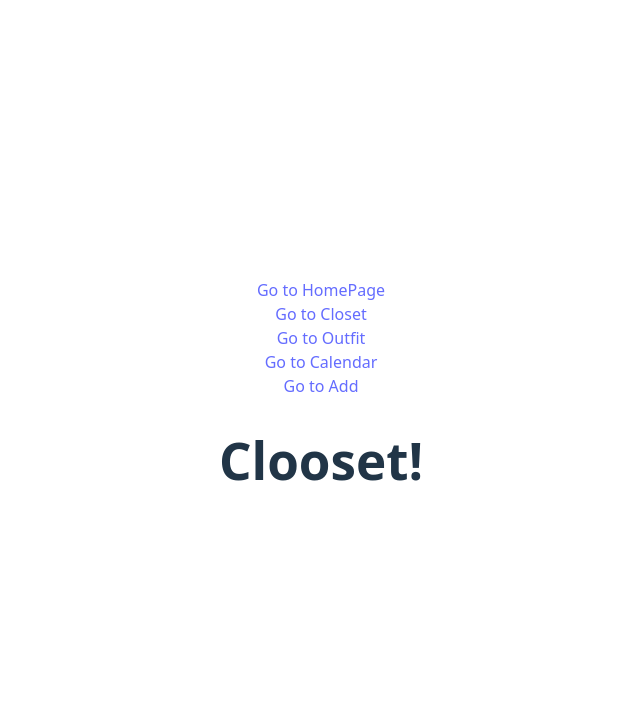
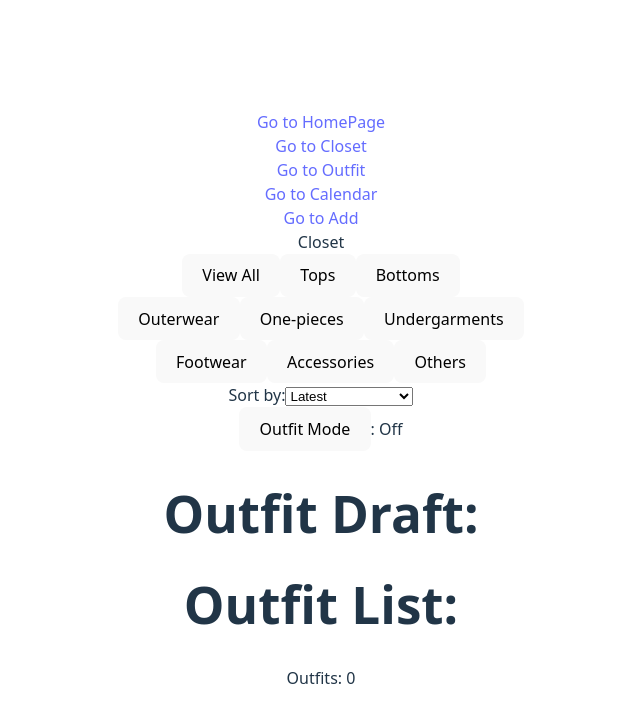
Before and after one commit to davidzheng14/ootd-project, a React (Vite) app: page /closet in a window 1280 px wide. Shown: the top 722 px of the page, without its empty margins (319-959 px from the left). Built offline with nearby package versions, Linux system fonts and the light colour scheme.

Commit message:
Added routing to different pages

```diff
--- a/src/App.jsx
+++ b/src/App.jsx
@@ -10,12 +10,13 @@ import { AddPage } from './pages/AddPage.jsx'
 function App() {
 
   const [closet,setCloset] = useState([]);
+  const [outfitList, setOutfitList] = useState([]);
 
   return (
     <>
     <Routes>
       <Route path="/" element={<HomePage closet={closet}/>} />
-      <Route path="closet" element={<ClosetPage closet={closet} />} />
+      <Route path="closet" element={<ClosetPage closet={closet} outfitList={outfitList} setOutfitList={setOutfitList} />} />
       <Route path="outfit" element={<OutfitPage />} />
       <Route path="calendar" element={<CalendarPage />} />
       <Route path="add" element={<AddPage closet={closet} setCloset={setCloset}/>} />
--- a/src/pages/ClosetPage.jsx
+++ b/src/pages/ClosetPage.jsx
@@ -1,12 +1,147 @@
 import { ListViewer } from "../components/ListViewer";
 import { Header } from '../components/Header.jsx';
+import { useState } from 'react';
 
-export function ClosetPage({ closet }) {
-    return(
+export function ClosetPage({ closet, setCloset, outfitList, setOutfitList }) {
+
+    const [display, setDisplay] = useState([]);
+    const [outfitMode, setOutfitMode] = useState(false);
+    const [outfitDraft, setOutfitDraft] = useState([]);
+
+    function showAll() {
+        setDisplay([...closet]);
+    }
+
+    function showTops() {
+        setDisplay([...closet].filter((item) => item.category == "tops"));
+    }
+
+    function showBottoms() {
+        setDisplay([...closet].filter((item) => item.category == "bottoms"));
+    }
+
+    function showOuterwear() {
+        setDisplay([...closet].filter((item) => item.category == "outerwear"));
+    }
+
+    function showOnePieces() {
+        setDisplay([...closet].filter((item) => item.category == "one-pieces"));
+    }
+
+    function showUndergarments() {
+        setDisplay([...closet].filter((item) => item.category == "undergarments"));
+    }
+
+    function showFootwear() {
+        setDisplay([...closet].filter((item) => item.category == "footwear"));
+    }
+
+    function showAccessories() {
+        setDisplay([...closet].filter((item) => item.category == "accessories"));
+    }
+
+    function showOthers() {
+        setDisplay([...closet].filter((item) => item.category == "others"));
+    }
+
+    function handleMode() {
+        setOutfitMode(outfitMode ? false : true);
+    }
+
+    function addToDraft(item) {
+        { !outfitDraft.some(o => o.id === item.id) && setOutfitDraft([...outfitDraft, item]) }
+    }
+
+    function handleRemove(id) {
+        setCloset(prevCloset => prevCloset.filter((item) => item.id !== id));
+        setDisplay(prevDisplay => prevDisplay.filter((item) => item.id !== id));
+    }
+
+    function handleAddOutfit() {
+        setOutfitList([outfitDraft, ...outfitList]);
+        setOutfitDraft([]);
+    }
+
+
+
+
+
+
+    return (
         <>
-            <Header/>
-            <h1> Clooset!</h1>
+            <Header />
+            <div className="tab-button">
+                Closet
+            </div>
+            <div>
+                <button onClick={showAll}>View All</button>
+                <button onClick={showTops}>Tops</button>
+                <button onClick={showBottoms}>Bottoms</button>
+            </div>
+            <div>
+                <button onClick={showOuterwear}>Outerwear</button>
+                <button onClick={showOnePieces}>One-pieces</button>
+                <button onClick={showUndergarments}>Undergarments</button>
+            </div>
+            <div>
+                <button onClick={showFootwear}>Footwear</button>
+                <button onClick={showAccessories}>Accessories</button>
+                <button onClick={showOthers}>Others</button>
+            </div>
+            <div>
+                Sort by:
+                <select>
+                    <option> Latest </option>
+                    <option> Oldest </option>
+                    <option> Price [Low - High] </option>
+                    <option> Price [High - Low] </option>
+                </select>
+            </div>
+            <div>
+                <button onClick={handleMode}> Outfit Mode </button>: {outfitMode ? "On" : "Off"}
+            </div>
+            <div>
+                {display.map((item) => {
+                    return (
+                        <>
+                            <div className="item" key={item.id} onClick={outfitMode && (() => addToDraft(item))}>
+                                <div className="image">
+                                    <img src={item.image} width="100" height="100" />
+                                </div>
+                                <div> Brand: {item.brand} </div>
+                                <div> Type: {item.type} </div>
+                                <div> Size: {item.size} </div>
+                                <div> Color: {item.color} </div>
+                                <div> Price: {item.price} </div>
+                                <div> Date: {item.date} </div>
 
+                                <div> Category : {item.category} </div>
+                            </div>
+                            <button onClick={() => handleRemove(item.id)}> Remove </button>
+                        </>
+                    );
+                })}
+            </div>
+
+
+            <div>
+                <h1>Outfit Draft: </h1>
+                <ListViewer list={outfitDraft} />
+            </div>
+            <div>
+                {outfitDraft.length > 0 && <button onClick={handleAddOutfit}> Add Outfit </button>}
+            </div>
+            <div>
+                <h1> Outfit List: </h1>
+                Outfits: {outfitList.length}
+                {outfitList.map((outfit) => {
+                    return (
+                        <div className="outfit">
+                            <ListViewer list={outfit} />
+                        </div>
+                    );
+                })}
+            </div>
         </>
     );
 }
```
